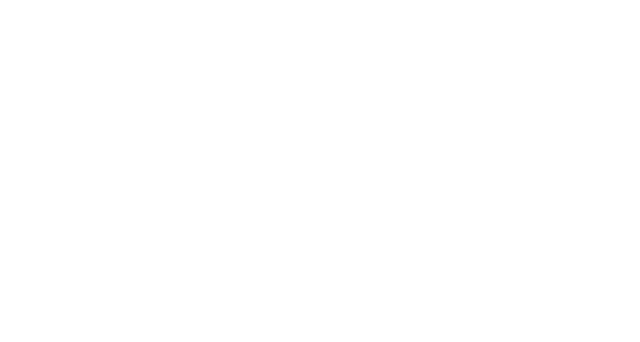
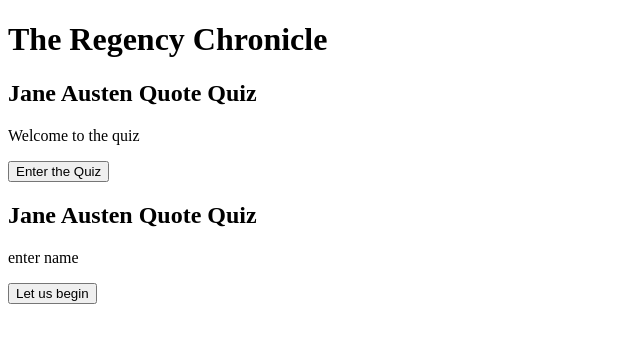
Before and after one commit to Scaphix/jane_austen_quote_quiz, a plain HTML site: page index.html in a window 1280 px wide. Shown: the whole page, without its empty margins (0-640 px from the left). Drawn offline with Linux system fonts and the light colour scheme.

Commit message:
Add html page structure and Fontawesome kit

```diff
--- a/index.html
+++ b/index.html
@@ -6,6 +6,23 @@
     <title>Jane Austen Quote Quiz</title>
 </head>
 <body>
+    <h1 id="title">The Regency Chronicle</h1>
 
+    <div id="start-screen" class="quiz-card screen active">
+     <h2>Jane Austen Quote Quiz</h2>
+     <p>Welcome to the quiz</p>
+          <button id="start-btn">Enter the Quiz</button>
+    </div>
+
+     <div id="name-screen" class="quiz-card screen ">
+      <h2>Jane Austen Quote Quiz</h2>
+      <p>
+        enter name
+      </p>
+      <button id="begin-btn">Let us begin</button>
+    </div>
+    <script src="https://kit.fontawesome.com/abdecf94a5.js" crossorigin="anonymous"></script>
+
+  </body>
 </body>
 </html>
```
